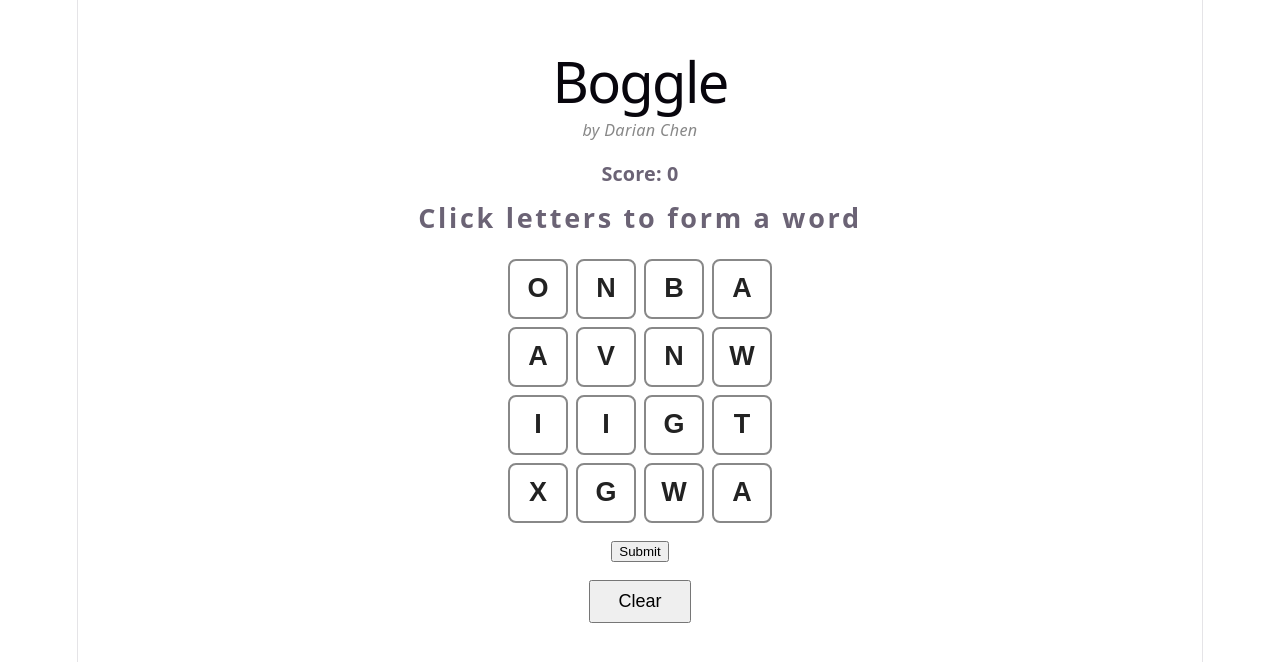
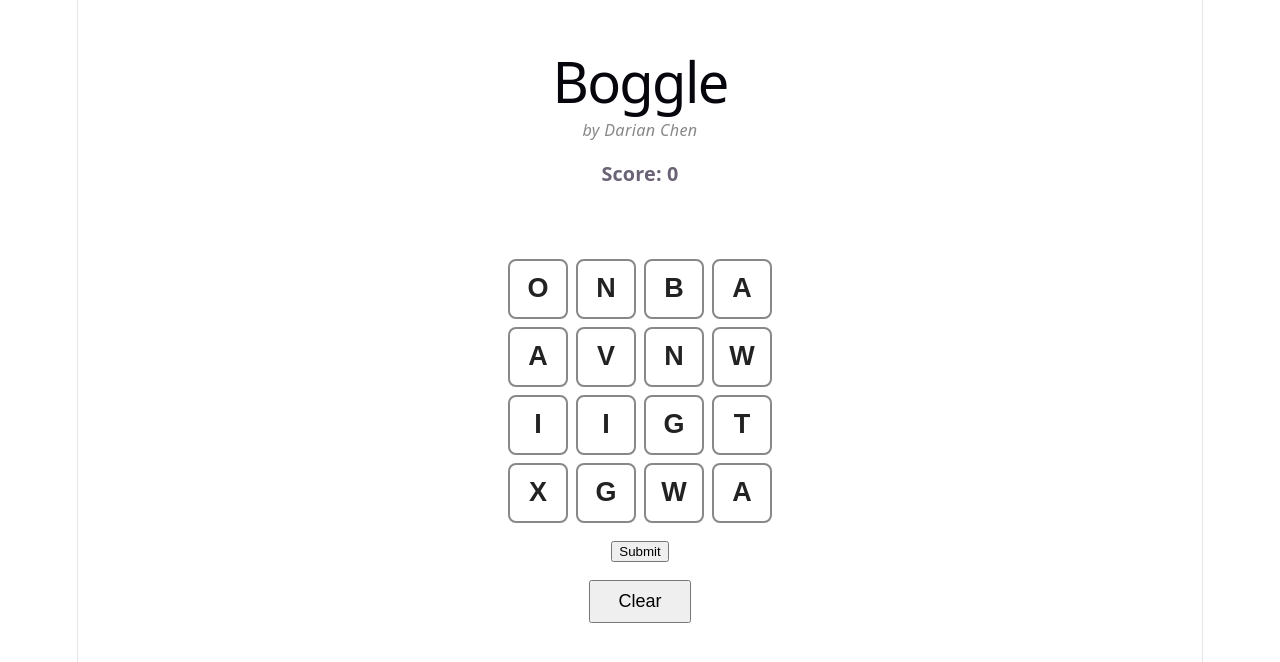
Before and after one commit to darianchen/Boggle, a React (Vite) app in the folder word-game/: page / in a window 1280 px wide. Shown: the top 662 px of the page. Built offline with nearby package versions, Linux system fonts and the light colour scheme.

Commit message:
Only display message after submitting a valid word

```diff
--- a/word-game/src/App.tsx
+++ b/word-game/src/App.tsx
@@ -88,7 +88,6 @@ function App() {
   }
 
   const currentWord = selected.map(({ row, col }) => grid[col][row]).join('')
-  const currentWordIsValid = currentWord.length > 0 && isWord(currentWord) && !foundWords.includes(currentWord)
 
   return (
     <div id="game">
@@ -98,13 +97,8 @@ function App() {
       <div className="score">Score: {points}</div>
 
       <div className="word-display">
-        {foundWord ? (
+        {foundWord && (
           <span className="congrats">🎉 Congrats, you found "{foundWord}"!</span>
-        ) : (
-          <>
-            {currentWord || 'Click letters to form a word'}
-            {currentWordIsValid && <span className="valid-badge"> ✓ valid word</span>}
-          </>
         )}
       </div>
 
```
